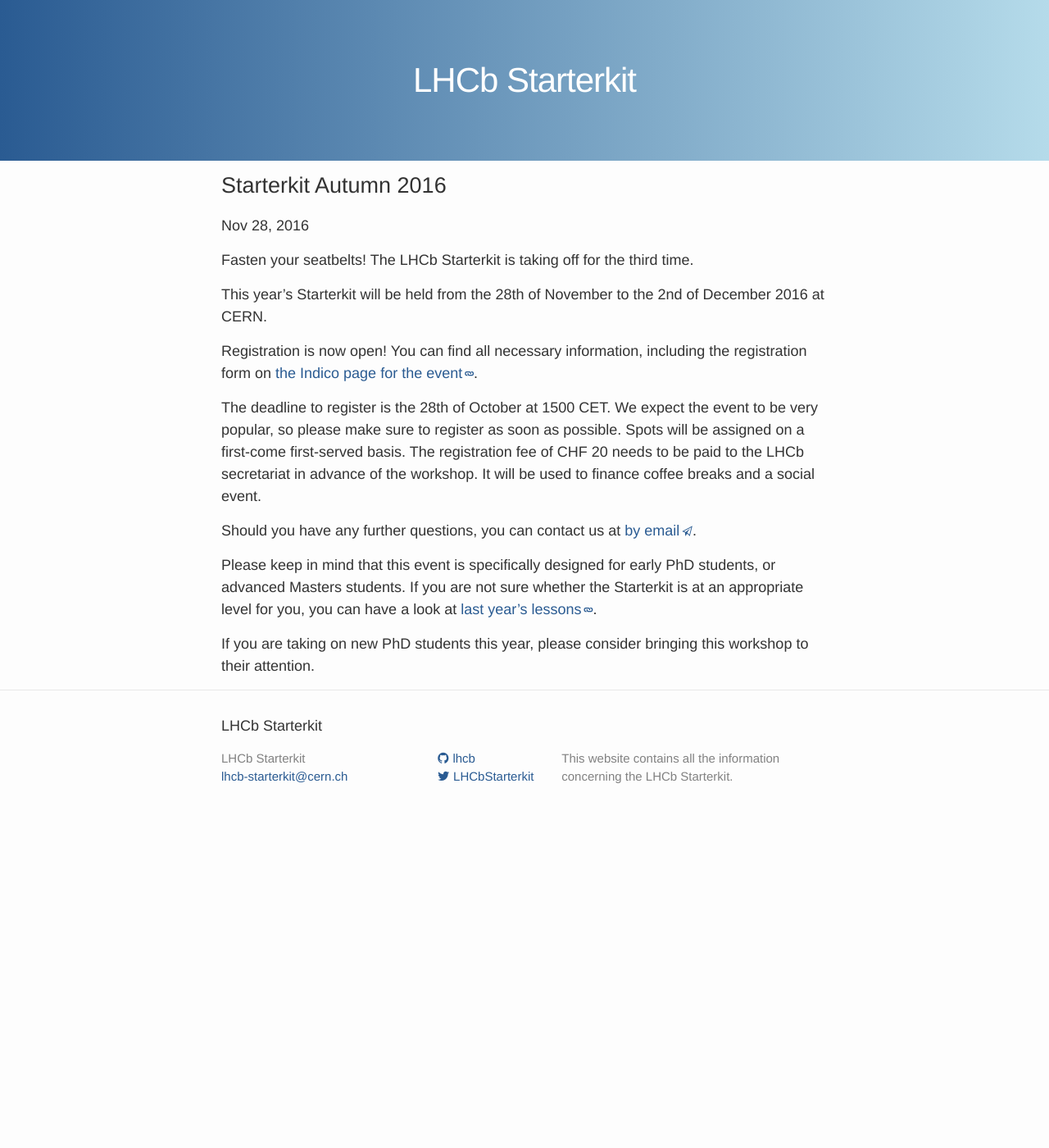
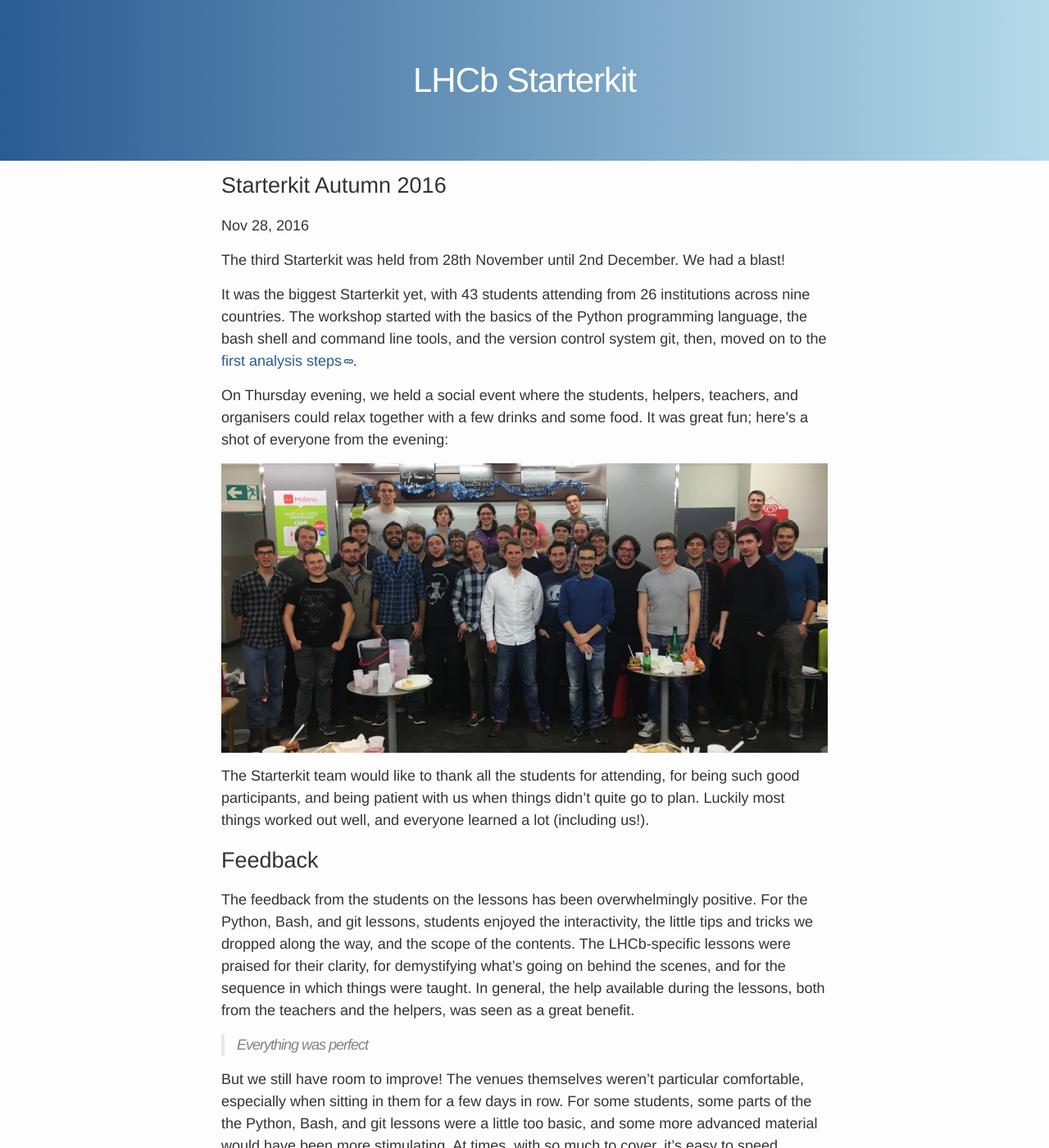
Before and after one commit to lhcb/starterkit, a Jekyll site: the page built from _posts/2016-11-01-starterkit-autumn-2016.md, in a window 1280 px wide and 1400 px high. Shown: the whole window at 82% size. Built offline with Jekyll 4.4.1, drawn with Linux system fonts in a browser that asks for light colours; some of the changed text lies outside the part shown.

Commit message:
Update November page with post-workshop summary.

```diff
--- a/_posts/2016-11-01-starterkit-autumn-2016.md
+++ b/_posts/2016-11-01-starterkit-autumn-2016.md
@@ -1,36 +1,128 @@
 ---
 layout: post
 title: Starterkit Autumn 2016
-date: 2016-11-28
-date: 2016-11-28 14:00 +0100
+date: 2016-11-28 13:00 +0100
 categories: starterkit
 indico: https://indico.cern.ch/e/lhcb-starterkit-2016
 ---
 
-Fasten your seatbelts! The LHCb Starterkit is taking off for the third time.
+The third Starterkit was held from 28th November until 2nd December.
+We had a blast!
 
-This year's Starterkit will be held from the 28th of November to the 2nd of
-December 2016 at CERN.
+It was the biggest Starterkit yet, with 43 students attending from 26
+institutions across nine countries. The workshop started with the basics of the
+Python programming language, the bash shell and command line tools, and the
+version control system git, then, moved on to the [first analysis
+steps][first-ana-steps].
 
-Registration is now open! You can find all necessary information, including the
-registration form on [the Indico page for the event][indico].
+On Thursday evening, we held a social event where the students, helpers,
+teachers, and organisers could relax together with a few drinks and some food.
+It was great fun; here's a shot of everyone from the evening:
 
-The deadline to register is the 28th of October at 1500 CET. We expect the
-event to be very popular, so please make sure to register as soon as possible.
-Spots will be assigned on a first-come first-served basis. The registration fee
-of CHF 20 needs to be paid to the LHCb secretariat in advance of the workshop.
-It will be used to finance coffee breaks and a social event.
+![The Starterkit 2016 social event]({{ site.baseurl }}/img/2016-11/social.jpg)
 
-Should you have any further questions, you can contact us at [by email][email].
+The Starterkit team would like to thank all the students for attending, for
+being such good participants, and being patient with us when things didn't
+quite go to plan. Luckily most things worked out well, and everyone learned a
+lot (including us!).
 
-Please keep in mind that this event is specifically designed for early PhD
-students, or advanced Masters students. If you are not sure whether the
-Starterkit is at an appropriate level for you, you can have a look at [last
-year's lessons][first-ana-steps].
+## Feedback
 
-If you are taking on new PhD students this year, please consider bringing this
-workshop to their attention.
+The feedback from the students on the lessons has been overwhelmingly positive.
+For the Python, Bash, and git lessons, students enjoyed the interactivity, the
+little tips and tricks we dropped along the way, and the scope of the contents.
+The LHCb-specific lessons were praised for their clarity, for demystifying
+what's going on behind the scenes, and for the sequence in which things were
+taught. In general, the help available during the lessons, both from the
+teachers and the helpers, was seen as a great benefit.
 
-[indico]: https://indico.cern.ch/e/lhcb-starterkit-2016
-[email]: mailto:lhcb-starterkit@cern.ch
+> Everything was perfect
+
+But we still have room to improve! The venues themselves weren't particular
+comfortable, especially when sitting in them for a few days in row. For some
+students, some parts of the the Python, Bash, and git lessons were a little too
+basic, and some more advanced material would have been more stimulating. At
+times, with so much to cover, it's easy to speed through things without taking
+the time to explain all the details, and that can be confusing.
+
+> At times it went too fast, but in the end was effective
+
+We have not yet found the time to write up the Python, Bash, and git lessons,
+and this makes it harder for students to follow along, and to catch up later.
+We're working on it!
+
+## The people
+
+The Starterkit isn't about software, _it's about people_. It's students helping
+students, out of nothing but the drive to help others do well, and to stop the
+cycle of frustration when there's no help available.
+
+Without the enormous effort of the helpers, teachers, organisers, and [everyone
+who contributes][first-ana-contributors] to the [lessons on
+GitHub][first-ana-steps], the Starterkit could not happen.
+
+This year's Starterkit was organised by **Igor Babuschkin** and **Carla
+Benito**.  It takes a phenomenal amount of effort to organise the workshop, and
+the work begins months in advance. This year, Igor and Carla have done an
+amazing job: booking rooms, finding teachers and helpers, registering students,
+sending _many_ emails, and orchestrating everyone throughout the week. Thank
+you both!
+
+We had a fantastic turn-out of teachers this year, with many people teaching at
+the Starterkit for the first time. These people aren't all “experts”, they're
+regular physicists and computer scientists who wanted to share their knowledge
+to help others, and they nailed it:
+
+* Igor Babuschkin
+* Carla Benito
+* Christopher Burr
+* Lorenzo Capriotti
+* Marco Clemencic
+* Giulio Dujany
+* Olli Lupton
+* Rosen Matev
+* Dominik Müller
+* Alex Pearce
+* Albert Puig
+* Victor Renaudin
+* Sascha Stahl
+
+Thank you!
+
+We also had a top team of helpers, on stand-by to help students during the
+lessons with whatever problems may arise, and helping the organisers when
+things got tough. Without at least two helpers per lesson, problems can build
+up and bring things to a halt.
+Our helpers made sure that didn't happen, and were praised for that by the
+students. Along with the teachers who also helped, they are:
+
+* Ben Couturier
+* Maria Vieites Diaz
+* Elena Graverini
+* Christoph Hasse
+* Luca Pescatore
+* Benedetto Siddi
+* Tobias Tekampe
+* Heather Wark
+
+Thank you, helpers!
+
+Last, but by no means least, a huge thank you to **Svende Braun** for
+organising the social event. Svende took on a huge burden but couldn't have
+done better. The night ended with everyone merry, full, and with good memories.
+Thank you Svenda!
+
+Here's a photo of some of the teachers and helpers at the social event.
+
+![Some Starterkit 2016 teachers and helpers at the social event]({{ site.baseurl }}/img/2016-11/social_teachers_helpers.jpg)
+
+## Wrap up
+
+It was a super fun workshop, and what seemed like a unsurmountable challenge
+was met by a passionate group of people who give it their all, and it paid off.
+We hope those who attended enjoyed it as much as we did.
+
+Until next year!
+
 [first-ana-steps]: https://lhcb.github.io/first-analysis-steps/
+[first-ana-contributors]: https://github.com/lhcb/first-analysis-steps/graphs/contributors
```
Also changed, not shown: img/2016-11/social.jpg (added), 1 other file.
